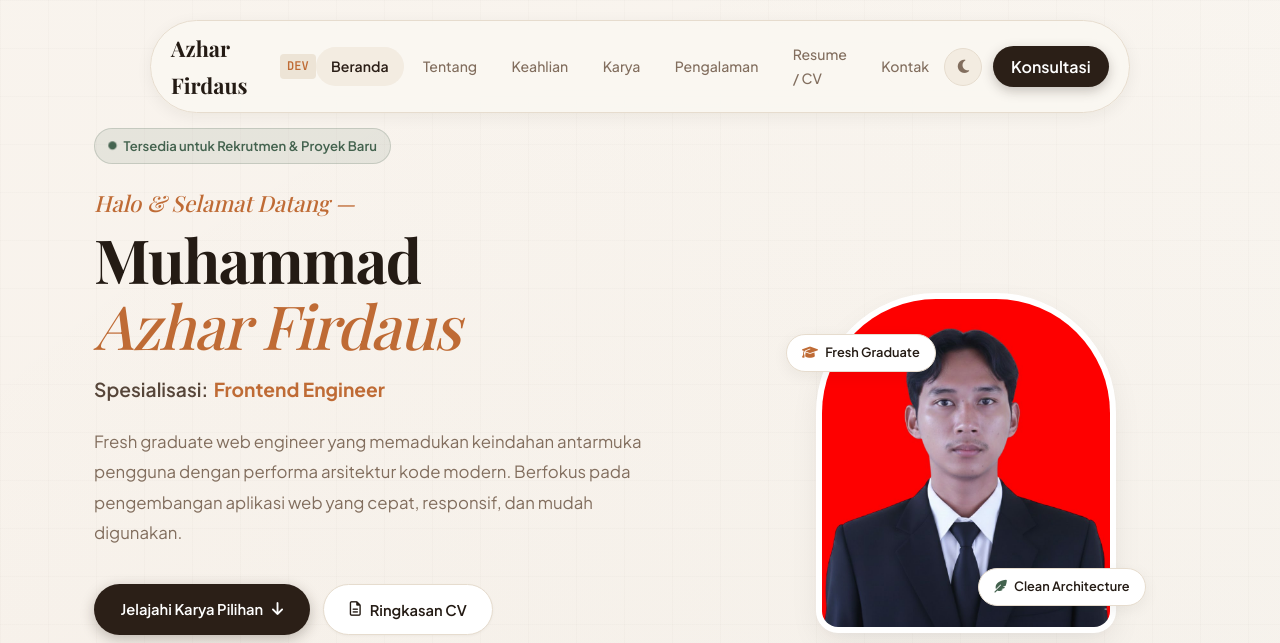
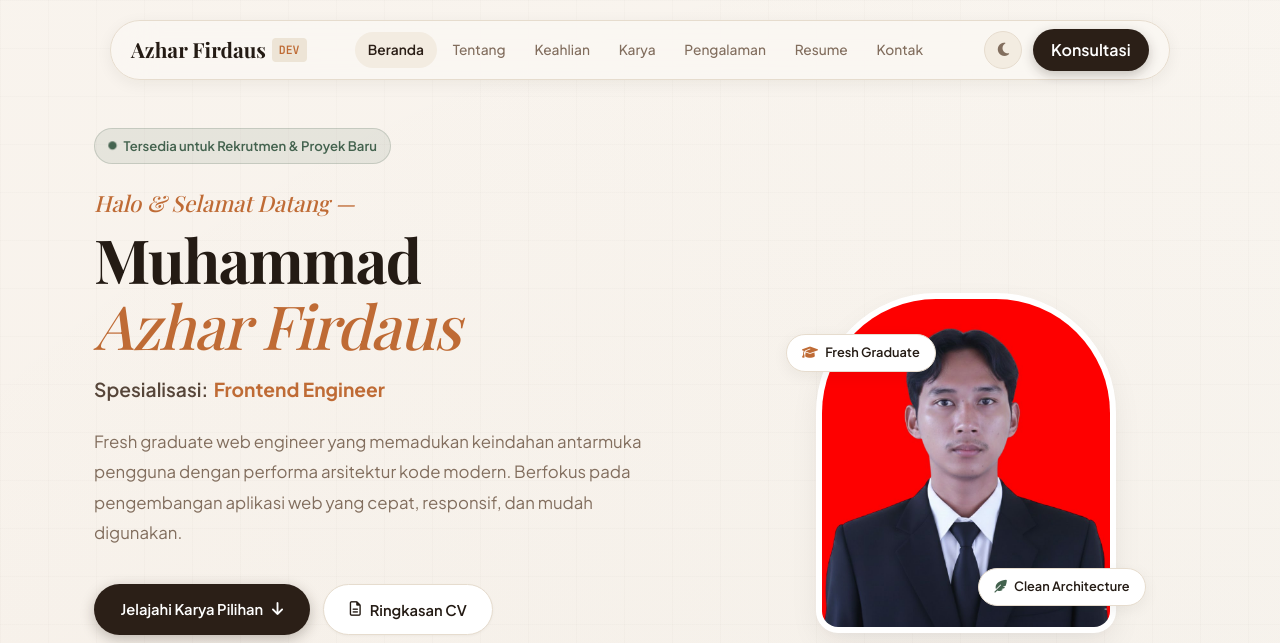
Before and after one commit to AzharPemula/portofolio, a plain HTML site: page index.html in a window 1280 px wide. Shown: the top 643 px of the page. Drawn offline with nearby package versions, Linux system fonts and the light colour scheme; a web font is replaced by a local one.

Commit message:
Polish navbar pill spacing and typography nowrap

```diff
--- a/index.html
+++ b/index.html
@@ -4,7 +4,7 @@
   <meta charset="UTF-8" />
   <meta name="viewport" content="width=device-width, initial-scale=1.0" />
   <title>Muhammad Azhar Firdaus — Web Developer &amp; Studio</title>
-  <link rel="stylesheet" href="style.css?v=7.0" />
+  <link rel="stylesheet" href="style.css?v=7.1" />
   <link rel="preconnect" href="https://fonts.googleapis.com" />
   <link rel="preconnect" href="https://fonts.gstatic.com" crossorigin />
   <link href="https://fonts.googleapis.com/css2?family=Playfair+Display:ital,wght@0,500;0,600;0,700;0,800;1,400;1,600&family=Plus+Jakarta+Sans:wght@300;400;500;600;700&family=JetBrains+Mono:wght@400;500;600&display=swap" rel="stylesheet" />
@@ -31,7 +31,7 @@
         <a href="#skills">Keahlian</a>
         <a href="#projects">Karya</a>
         <a href="#journey">Pengalaman</a>
-        <a href="javascript:void(0)" onclick="openCvModal()">Resume / CV</a>
+        <a href="javascript:void(0)" onclick="openCvModal()">Resume</a>
         <a href="#contact">Kontak</a>
       </nav>
 
@@ -659,6 +659,6 @@
     <i class="fas fa-arrow-up"></i>
   </button>
 
-  <script src="script.js?v=7.0"></script>
+  <script src="script.js?v=7.1"></script>
 </body>
 </html>
--- a/style.css
+++ b/style.css
@@ -275,14 +275,14 @@ img {
 }
 
 .nav-pill-container {
-  max-width: 980px;
+  max-width: 1060px;
   margin: 0 auto;
-  background: rgba(250, 247, 242, 0.88);
+  background: rgba(250, 247, 242, 0.92);
   backdrop-filter: blur(20px);
   -webkit-backdrop-filter: blur(20px);
   border: 1px solid var(--border);
   border-radius: var(--radius-full);
-  padding: 0.55rem 1.25rem;
+  padding: 0.5rem 1.25rem;
   display: flex;
   align-items: center;
   justify-content: space-between;
@@ -292,22 +292,23 @@ img {
 }
 
 [data-theme="dark"] .nav-pill-container {
-  background: rgba(30, 25, 20, 0.88);
+  background: rgba(30, 25, 20, 0.92);
 }
 
 .nav-brand {
   font-family: var(--font-serif);
-  font-size: 1.35rem;
+  font-size: 1.3rem;
   font-weight: 700;
   color: var(--text-espresso);
   display: flex;
   align-items: center;
-  gap: 0.3rem;
+  gap: 0.35rem;
+  white-space: nowrap;
 }
 
 .nav-brand span {
   font-family: var(--font-mono);
-  font-size: 0.75rem;
+  font-size: 0.72rem;
   color: var(--accent-caramel);
   background: var(--bg-badge);
   padding: 0.15rem 0.45rem;
@@ -317,15 +318,17 @@ img {
 .nav-links {
   display: flex;
   align-items: center;
-  gap: 0.25rem;
+  gap: 0.2rem;
+  white-space: nowrap;
 }
 
 .nav-links a {
-  padding: 0.45rem 0.95rem;
+  padding: 0.4rem 0.8rem;
   border-radius: var(--radius-full);
-  font-size: 0.88rem;
+  font-size: 0.86rem;
   font-weight: 500;
   color: var(--text-muted);
+  white-space: nowrap;
   transition: var(--transition);
 }
 
```
